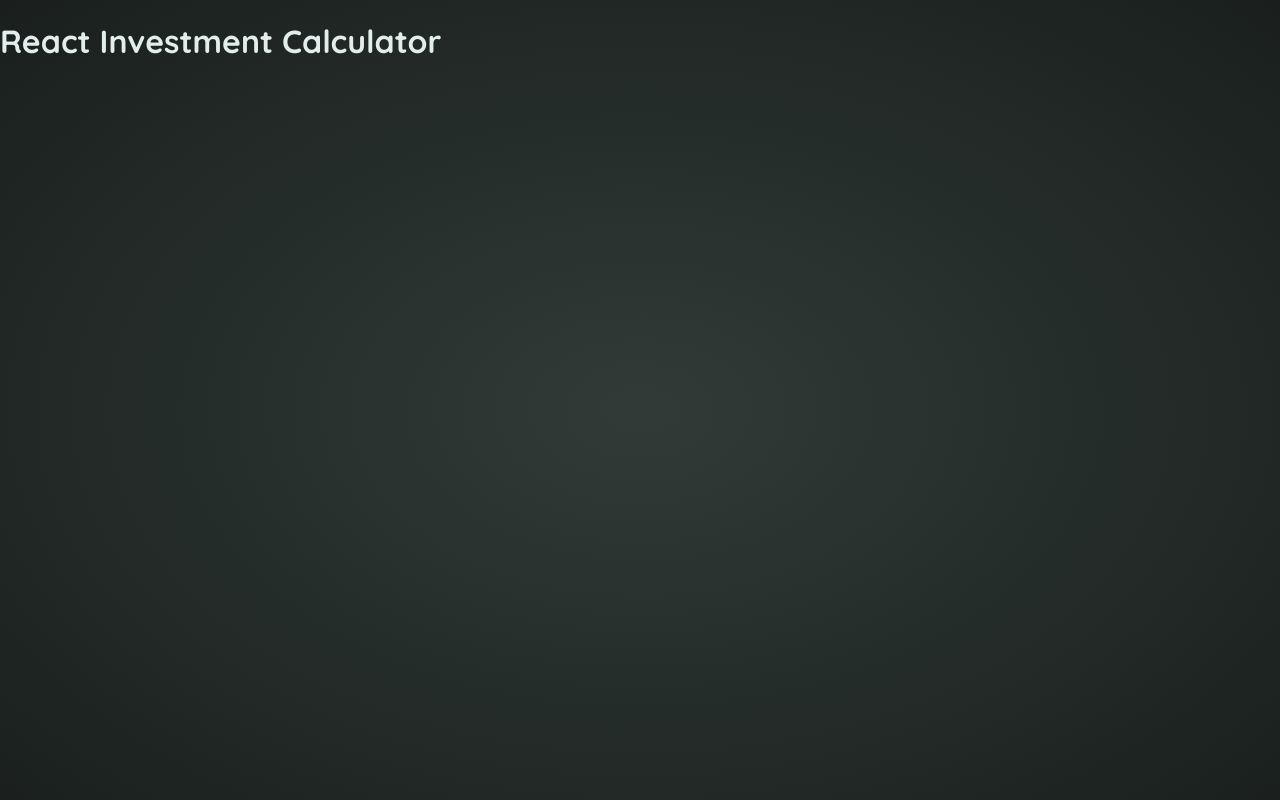
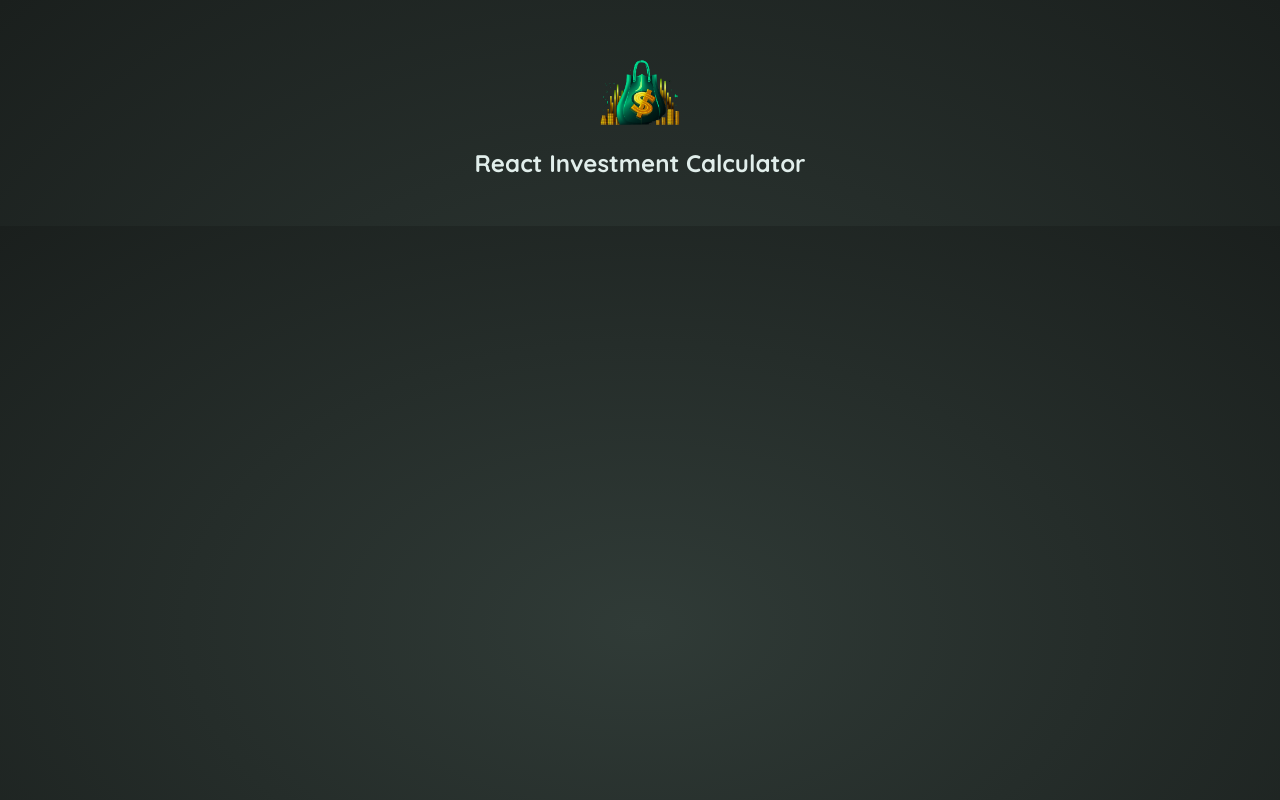
Before and after one commit to Africa-t0t0/Investment-Calculator, a React (Vite) app: page / in a window 1280 px wide. Shown: the top 800 px of the page. Built offline with nearby package versions, Linux system fonts and the light colour scheme.

Commit message:
header component

```diff
--- a/src/App.jsx
+++ b/src/App.jsx
@@ -1,7 +1,15 @@
+import Header from "./Components/Header";
+
 function App() {
   return (
-    <h1>React Investment Calculator</h1>
-  )
+    <>
+      <Header />
+      <body>
+
+      </body>
+    </>
+
+  );
 }
 
 export default App
--- /dev/null
+++ b/src/Components/Header.jsx
@@ -0,0 +1,12 @@
+export default function Header() {
+	return (
+		<>
+				<header id="header">
+					<img src="./investment-calculator-logo.png" alt="logo" />
+					<h1>
+						React Investment Calculator
+					</h1>
+				</header>
+		</>
+	);
+}
```
